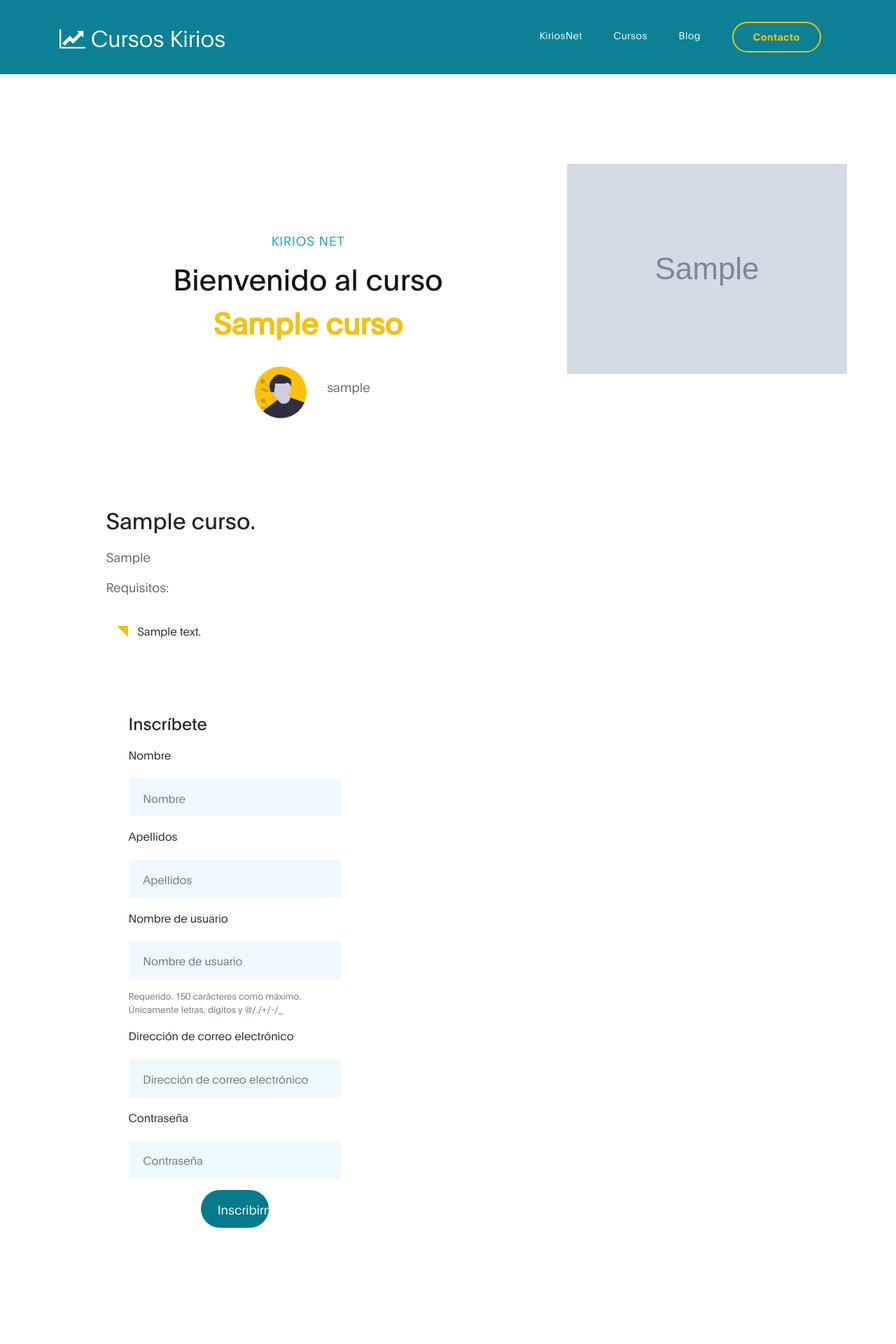
After one commit to omarcevallos/omar, a Django app: page /cursos/inscripcion_curso/1/ in a window 1280 px wide. The commit adds this page. Shown: the top 1920 px of the page at 70% size. Run offline with Django 3.2, Linux system fonts and the light colour scheme; tables that the repository leaves empty hold one stand-in row (values such as "Sample post"); grey boxes marked "Sample" are stand-in pictures; some libraries are stand-ins or nearby versions.

Commit message:
Formulario de inscripcion ok

```diff
--- a/cursos/urls.py
+++ b/cursos/urls.py
@@ -4,5 +4,5 @@ from . import views
 
 urlpatterns = [
 
-    # path('index/', views.index, name = 'index'),
+    path('inscripcion_curso/<int:pk>/', views.inscripcion_curso, name = 'inscripcion_curso'),
 ]
--- a/cursos/views.py
+++ b/cursos/views.py
@@ -1,3 +1,33 @@
-from django.shortcuts import render
+from django.shortcuts import render, redirect
+from django.contrib import messages
+from django.db import transaction
+from django.contrib.auth.models import Group
+
+from .models import *
+from usuarios.forms import UserForm, UserInscripcion
 
 # Create your views here.
+@transaction.atomic
+def inscripcion_curso(request, pk):
+    '''Inscribe a un estudiante desde la pagina index'''
+    curso = Curso.objects.get(pk = pk)
+    user_form = UserInscripcion()
+    if request.method == 'POST':
+        user_form = UserInscripcion(request.POST)
+        if user_form.is_valid():
+            user = user_form.save(commit=False)
+            user.set_password(user.password)
+            user.save()
+            user.groups.add(Group.objects.get(name='Estudiante'))
+            curso.inscritos.add(user)
+
+            messages.success(request, "Inscripcion guardada correctamente.")
+
+            return redirect('index')
+        else:
+            print("Error Forms")
+    context = {
+               'curso': curso,
+               'user_form': user_form,
+    }
+    return render(request, 'frontend/inscripcion_form.html', context)
--- a/templates/frontend/base.html
+++ b/templates/frontend/base.html
@@ -84,7 +84,7 @@
         <div class="row">
 
           <div class="col-lg-5 mx-lg-auto col-md-8 col-10">
-            <h1 class="text-white" data-aos="fade-up" data-aos-delay="100">We make creative <strong>brands</strong> only.</h1>
+            <h1 class="text-white" data-aos="fade-up" data-aos-delay="100">Estamos listos para <strong>cambiar</strong> el mundo.</h1>
           </div>
 
           <div class="col-lg-3 col-md-6 col-12" data-aos="fade-up" data-aos-delay="200">
--- a/templates/frontend/index.html
+++ b/templates/frontend/index.html
@@ -77,7 +77,7 @@
                                   <small>{{ curso.categoria }}</small>
 
                                   <h3>
-                                       <a href="project-detail.html">
+                                       <a href="{% url 'cursos:inscripcion_curso' curso.pk %}">
                                             <span>{{ curso }}</span>
                                             <i class="fa fa-angle-right project-icon"></i>
                                        </a>
--- /dev/null
+++ b/templates/frontend/inscripcion_form.html
@@ -0,0 +1,85 @@
+{% extends "frontend/base.html" %}
+{% block title %}Inscripcion{% endblock title %}
+{% load staticfiles %}
+{% load bootstrap4 %}
+{% block body %}
+     <!-- FORM INSCRIPCION -->
+     <section class="contact section-padding">
+          <div class="container">
+               <div class="row">
+
+                    <div class="col-lg-6 mx-auto col-md-7 col-12 py-5 mt-5 text-center" data-aos="fade-up">
+                      <h4 class="blog-category text-info">Kirios Net</h4>
+
+                      <h1 class="mb-4">Bienvenido al curso <strong>{{ curso }}</strong></h1>
+
+                      {# Profesor #}
+                      <div class="client-info">
+                          <div class="d-flex justify-content-center align-items-center mt-3">
+                            <img src="{% static "images/project/project-detail/male-avatar.png" %}" class="img-fluid" alt="male avatar">
+
+                            <p>{{ curso.profesor }}</p>
+                          </div>
+                      </div>
+
+                    </div>
+
+                    <div class="full-image text-center" data-aos="zoom-in">
+                      <img src="{{ curso.image.url }}" class="img-fluid" alt="blog header">
+                    </div>
+
+
+                    <!-- CURSO DETAIL -->
+                    <section class="project-detail">
+                         <div class="container">
+                              <div class="row">
+
+                                 <div class="col-lg-9 mx-auto col-md-11 col-12 my-5 pt-3" data-aos="fade-up">
+
+                                   <h2 class="mb-3">{{ curso.titulo }}.</h2>
+
+                                   <p>{{ curso.resumen }}</p>
+
+                                   <p>Requisitos:</p>
+
+                                   <ul class="list-detail py-3">
+                                     <li><span>{{ curso.requisitos }}</span></li>
+                                   </ul>
+
+                                   </div>
+                              </div>
+
+                             <div class="col-lg-8 mx-auto mb-5 pb-5 col-12" data-aos="fade-up">
+
+                               <h3 class="my-3" data-aos="fade-up">Inscríbete</h3>
+
+                               <form action="#" method="post" class="contact-form" data-aos="fade-up" data-aos-delay="300" role="form">
+                                 <div class="">
+                                   {% bootstrap_form user_form layout='horizontal' %}
+                                   {% csrf_token %}
+                                   <div class="col-lg-5 mx-auto col-7">
+                                     <button type="submit" class="form-control" id="submit-button" name="submit">Inscribirme</button>
+                                   </div>
+                                 </div>
+                               </form>
+                             </div>
+
+                         </div>
+
+                    </section>
+
+               </div>
+          </div>
+     </section>
+
+<!-- How to change your own map point
+	1. Go to Google Maps
+	2. Click on your location point
+	3. Click "Share" and choose "Embed map" tab
+	4. Copy only URL and paste it within the src="" field below
+-->
+     <div class="google-map" data-aos="zoom-in">
+       <iframe src="https://www.google.com/maps/embed?pb=!1m18!1m12!1m3!1d13387.509145717226!2d-79.21153764856616!3d-3.9936215900024843!2m3!1f0!2f0!3f0!3m2!1i1024!2i768!4f13.1!3m3!1m2!1s0x0%3A0xa9a091ab6711214c!2sKirios%20net!5e0!3m2!1ses!2sec!4v1575601649689!5m2!1ses!2sec" width="600" height="450" frameborder="0" style="border:0;" allowfullscreen=""></iframe>
+     </div>
+
+{% endblock body %}
--- a/usuarios/forms.py
+++ b/usuarios/forms.py
@@ -14,3 +14,16 @@ class UserForm(forms.ModelForm):
                 'password',
                 'groups'
 				)
+
+
+class UserInscripcion(forms.ModelForm):
+    class Meta:
+        model = User
+        # fields = '__all__'
+        fields = (
+				'first_name',
+				'last_name',
+				'username',
+				'email',
+                'password',
+				)
--- a/usuarios/views.py
+++ b/usuarios/views.py
@@ -35,7 +35,7 @@ def usuario_edit(request, pk):
         usuario_form = UserForm(request.POST, instance=usuario)
         if usuario_form.is_valid():
             usuario_form.save()
-            return redirect('usuarios:usuarios_list')
+            return redirect('usuarios:usuario_list')
     context = {
         'form': usuario_form,
         'titulo': 'Editar Usuario'
```
